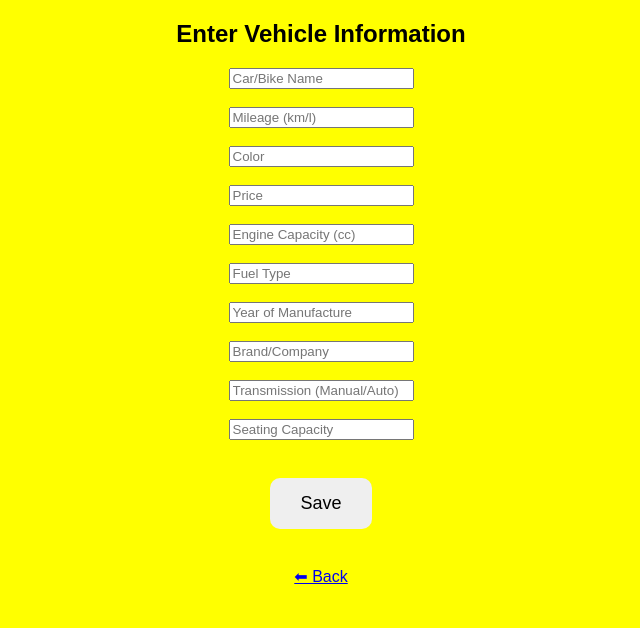
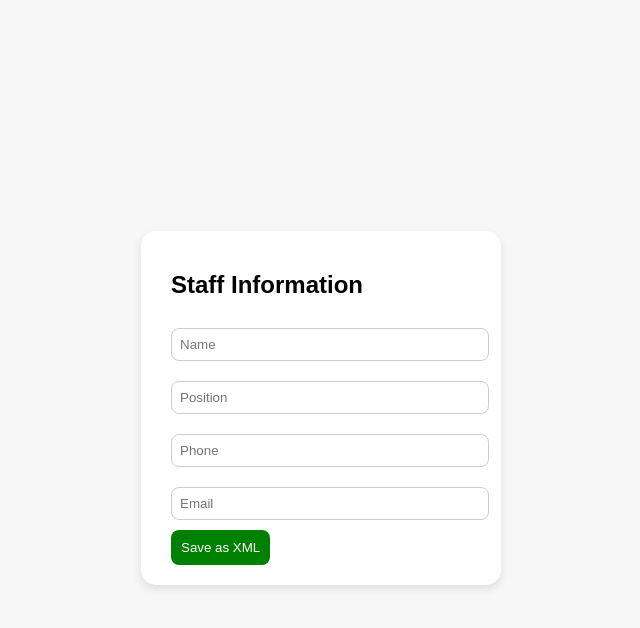
Before and after one commit to jayarchery/veltrixvip, a plain HTML site: page staff.html in a window 1280 px wide. Shown: the whole page, without its empty margins (319-959 px from the left). Drawn offline with Linux system fonts and the light colour scheme.

Commit message:
Update staff.html

```diff
--- a/staff.html
+++ b/staff.html
@@ -1,26 +1,52 @@
 <!DOCTYPE html>
-<html>
+<html lang="en">
 <head>
-    <title>Staff - Add Vehicle</title>
-    <link rel="stylesheet" href="style.css">
+  <meta charset="UTF-8">
+  <title>Staff Form</title>
+  <style>
+    body {
+      font-family: Arial, sans-serif;
+      background: #f7f7f7;
+      display: flex;
+      justify-content: center;
+      align-items: center;
+      height: 100vh;
+    }
+    form {
+      background: white;
+      padding: 20px 30px;
+      border-radius: 15px;
+      box-shadow: 0 4px 10px rgba(0,0,0,0.1);
+      width: 300px;
+    }
+    input {
+      width: 100%;
+      margin: 10px 0;
+      padding: 8px;
+      border-radius: 8px;
+      border: 1px solid #ccc;
+    }
+    button {
+      background: green;
+      color: white;
+      border: none;
+      border-radius: 8px;
+      padding: 10px;
+      cursor: pointer;
+    }
+    button:hover {
+      background: darkgreen;
+    }
+  </style>
 </head>
-<body style="background:yellow;">
-    <h2>Enter Vehicle Information</h2>
-    <form id="vehicleForm">
-        <input type="text" id="name" placeholder="Car/Bike Name" required><br><br>
-        <input type="text" id="mileage" placeholder="Mileage (km/l)" required><br><br>
-        <input type="text" id="color" placeholder="Color" required><br><br>
-        <input type="text" id="price" placeholder="Price" required><br><br>
-        <input type="text" id="engine" placeholder="Engine Capacity (cc)" required><br><br>
-        <input type="text" id="fuel" placeholder="Fuel Type" required><br><br>
-        <input type="text" id="year" placeholder="Year of Manufacture" required><br><br>
-        <input type="text" id="brand" placeholder="Brand/Company" required><br><br>
-        <input type="text" id="transmission" placeholder="Transmission (Manual/Auto)" required><br><br>
-        <input type="text" id="seating" placeholder="Seating Capacity" required><br><br>
-        <button type="submit">Save</button>
-    </form>
-    <br><a href="index.html">⬅ Back</a>
-
-    <script src="script.js"></script>
+<body>
+  <form action="save_staff.php" method="post">
+    <h2>Staff Information</h2>
+    <input type="text" name="name" placeholder="Name" required>
+    <input type="text" name="position" placeholder="Position" required>
+    <input type="text" name="phone" placeholder="Phone" required>
+    <input type="email" name="email" placeholder="Email" required>
+    <button type="submit">Save as XML</button>
+  </form>
 </body>
 </html>
```
